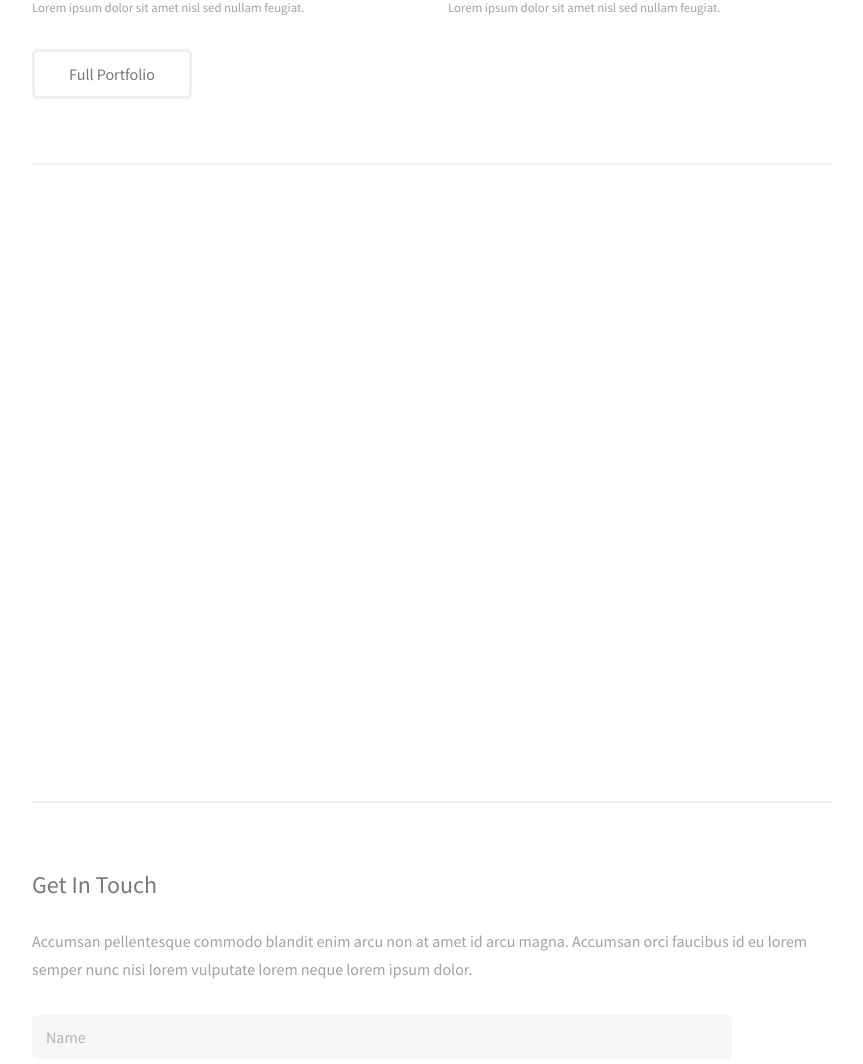
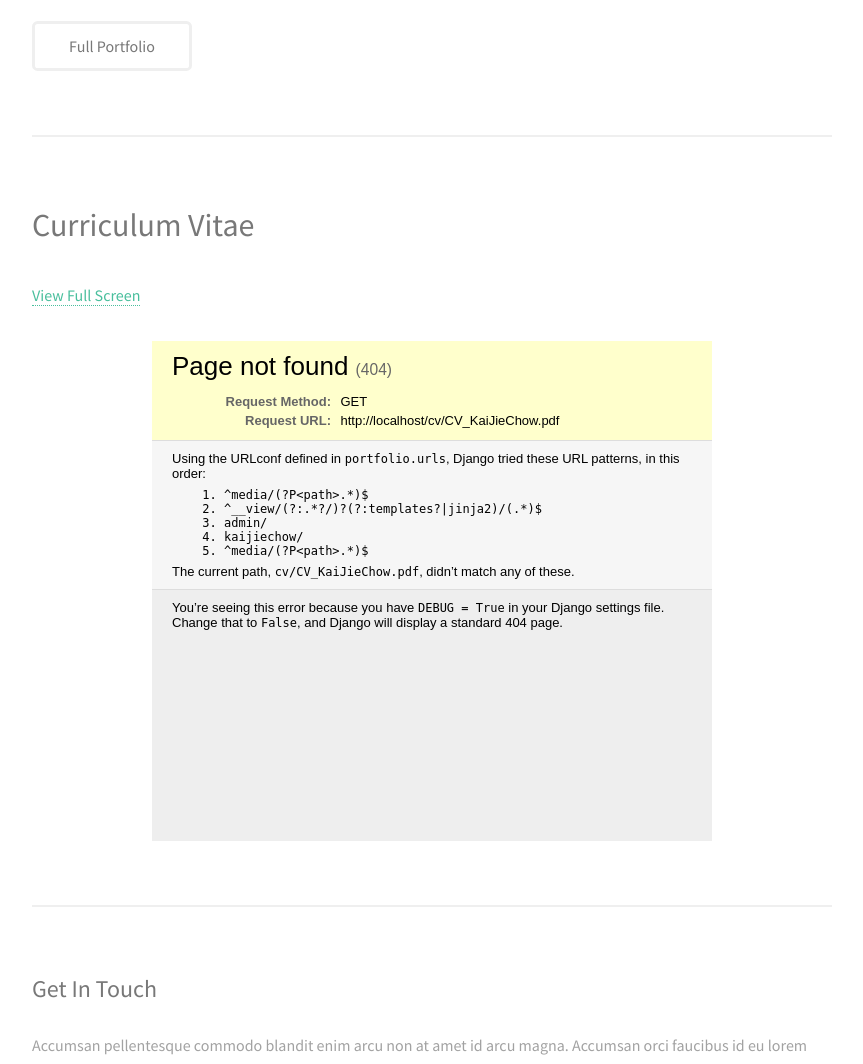
Before and after one commit to kjc1998/Portfolio, a Django app: page /kaijiechow/ in a window 1280 px wide. Shown: the part 1686-2750 px from the top of the page, without its empty margins (400-1263 px from the left). Run offline with Django 3.2, Linux system fonts and the light colour scheme; some libraries are stand-ins or nearby versions.

Commit message:
CV iframe added

```diff
--- a/portfolio/portfolio/settings.py
+++ b/portfolio/portfolio/settings.py
@@ -52,6 +52,7 @@ MIDDLEWARE = [
     'django.middleware.clickjacking.XFrameOptionsMiddleware',
 ]
 
+X_FRAME_OPTIONS = 'ALLOW'
 ROOT_URLCONF = 'portfolio.urls'
 MEDIA_ROOT = os.path.join(BASE_DIR, 'media')
 MEDIA_URL = ''
--- a/portfolio/static/css/main.css
+++ b/portfolio/static/css/main.css
@@ -3289,3 +3289,15 @@ body.is-touch .poptrox-popup .closer {
     padding-left: 0;
   }
 }
+#cvDiv {
+  display: flex;
+  position: relative;
+  width: 100%;
+  margin: auto;
+}
+#cvKaiJie {
+  display: inline-block;
+  margin: auto;
+  width: 70%;
+  height: 500px;
+}
--- a/portfolio/templates/mainFrame/mainFrame.html
+++ b/portfolio/templates/mainFrame/mainFrame.html
@@ -17,8 +17,7 @@
     <!-- One -->
     <section id="experience">
         <header class="major">
-            <h2>Ipsum lorem dolor aliquam ante commodo<br />
-            magna sed accumsan arcu neque.</h2>
+            <h2>Experience</h2>
         </header>
         <p>Accumsan orci faucibus id eu lorem semper. Eu ac iaculis ac nunc nisi lorem vulputate lorem neque cubilia ac in adipiscing in curae lobortis tortor primis integer massa adipiscing id nisi accumsan pellentesque commodo blandit enim arcu non at amet id arcu magna. Accumsan orci faucibus id eu lorem semper nunc nisi lorem vulputate lorem neque cubilia.</p>
         <ul class="actions">
@@ -28,7 +27,9 @@
 
     <!-- Two -->
     <section id="projects">
-        <h2>Recent Work</h2>
+        <header class="major">
+            <h2>Recent Work</h2>
+        </header>
         <div class="row">
             <article class="col-6 col-12-xsmall work-item">
                 <a href="{{ MEDIA_URl }}/projects/fulls/01.jpg" class="image fit thumb"><img src="{{ MEDIA_URl }}/projects/thumbs/01.jpg" alt="" /></a>
@@ -68,6 +69,15 @@
 
     <!-- Three -->
     <section id="cv">
-        <iframe src="{{ MEDIA_URl }}/cv/CV_KaiJieChow.pdf" width="100%" height="500px"></iframe>
+        <header class="major">
+            <h2>Curriculum Vitae</h2>
+        </header>
+        <p><a href="{{ Media_URL }}/cv/CV_KaiJieChow.pdf">View Full Screen</a></p>
+        <div id="cvDiv">
+            <iframe
+                id="cvKaiJie"
+                src="{{ Media_URL }}/cv/CV_KaiJieChow.pdf"
+            ></iframe>
+        </div>
     </section>
 {% endblock %}
```
